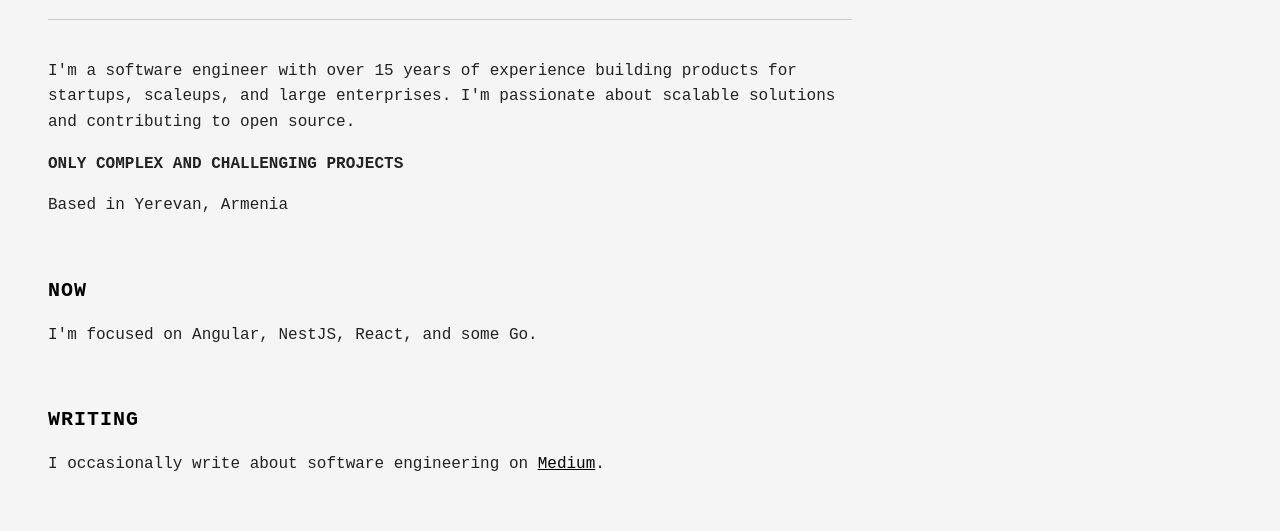
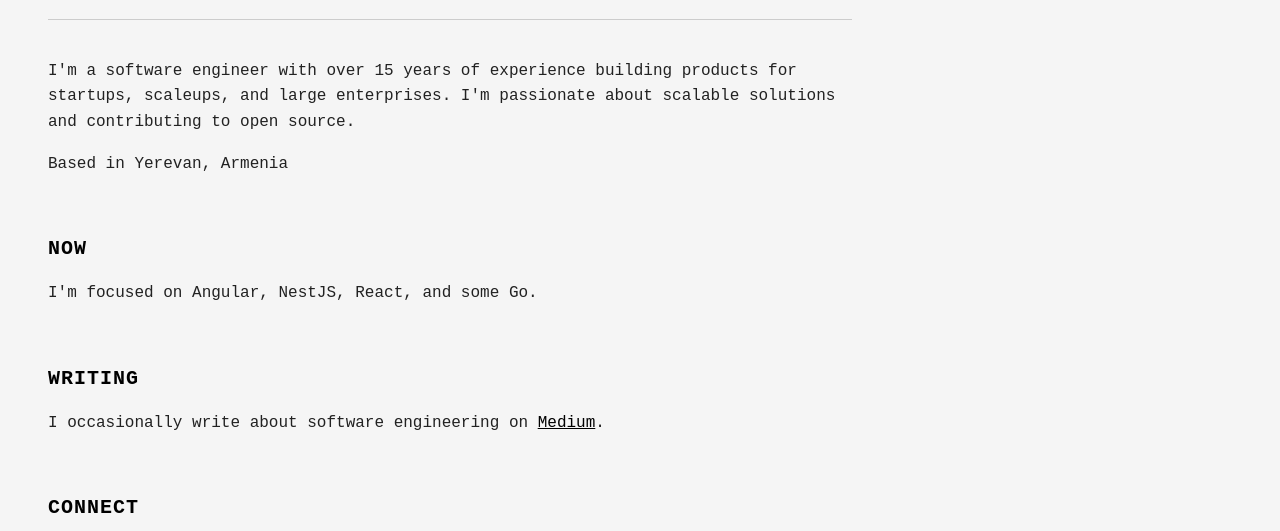
Before and after one commit to hosembafer/hosembafer.github.io, a plain HTML site: page index.html in a window 1280 px wide. Shown: the part 213-744 px from the top of the page. Drawn offline with Linux system fonts and the light colour scheme.

Commit message:
Update index.html

```diff
--- a/index.html
+++ b/index.html
@@ -308,7 +308,6 @@
                     scaleups, and large enterprises. I'm passionate about scalable solutions and contributing
                     to open source.
                 </p>
-                <p><b>ONLY COMPLEX AND CHALLENGING PROJECTS</b></p>
                 <p>Based in Yerevan, Armenia</p>
             </section>
 
```
